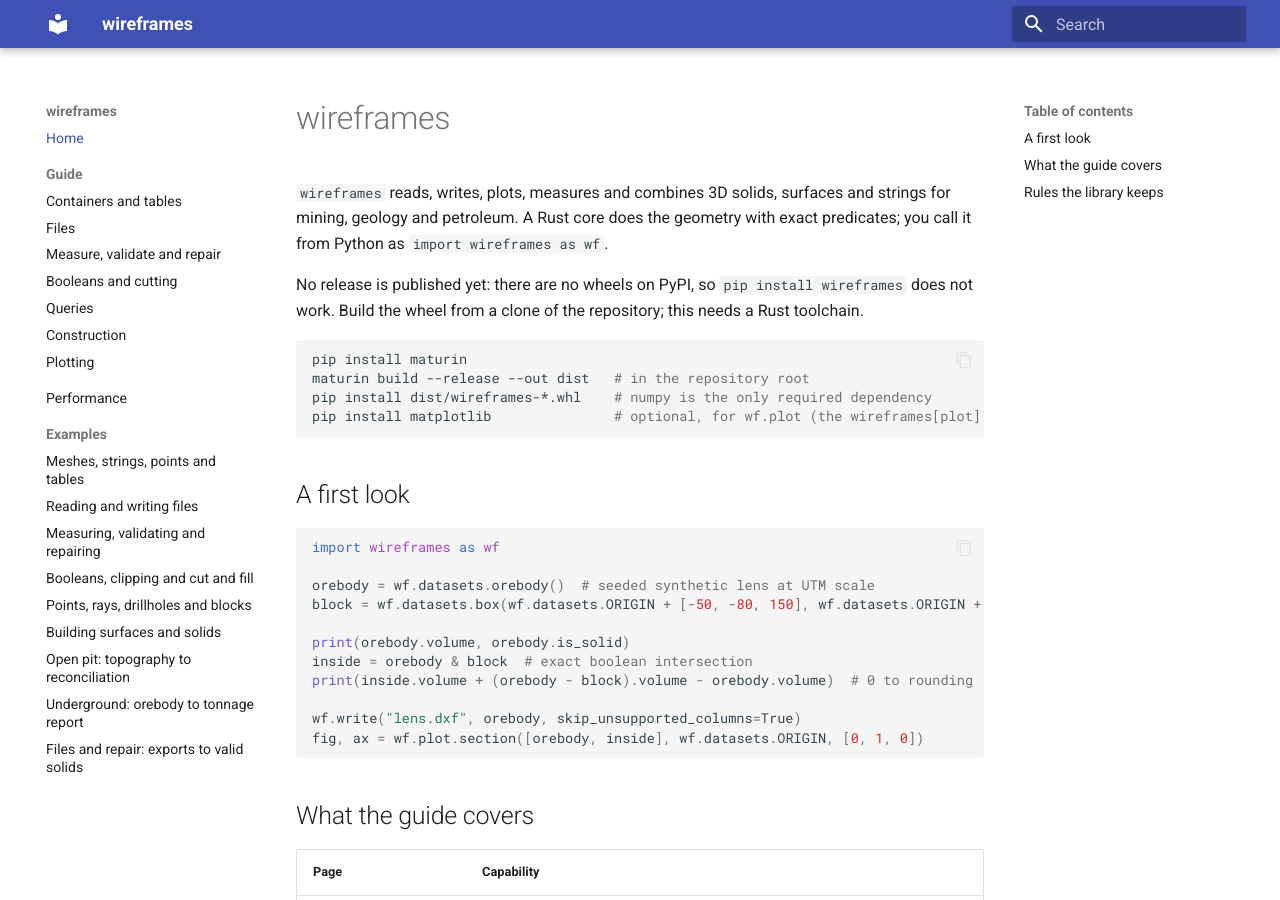
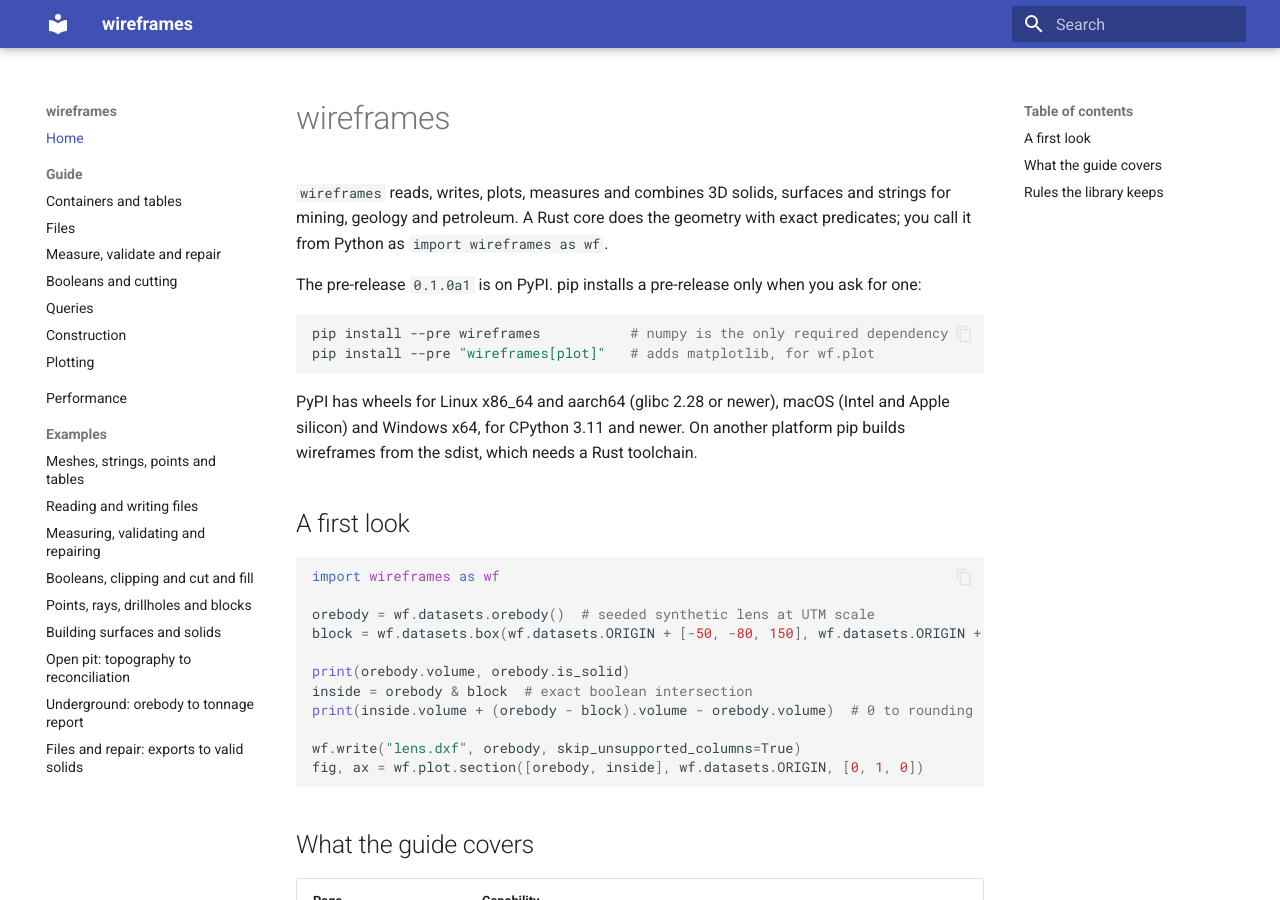
Before and after one commit to cratongen/wireframes, an MkDocs documentation site: the page built from docs/index.md, in a window 1280 px wide and 900 px high. Built offline with MkDocs 1.6.1 and Material for MkDocs 9.7.7, drawn with Linux system fonts in a browser that asks for light colours.

Commit message:
chore(release): set the version to 0.1.0a1
Cargo spells the pre-release 0.1.0-alpha.1; __version__ reports the Python
form. The README and the docs home page give the pip command, and the
README link to the performance page is absolute so it works on PyPI.

````diff
--- a/Cargo.toml
+++ b/Cargo.toml
@@ -3,7 +3,7 @@ members = ["crates/*"]
 resolver = "3"
 
 [workspace.package]
-version = "0.1.0"
+version = "0.1.0-alpha.1"
 edition = "2024"
 rust-version = "1.97"
 license = "MIT"
--- a/docs/index.md
+++ b/docs/index.md
@@ -3,15 +3,16 @@
 `wireframes` reads, writes, plots, measures and combines 3D solids, surfaces and strings for mining, geology and
 petroleum. A Rust core does the geometry with exact predicates; you call it from Python as `import wireframes as wf`.
 
-No release is published yet: there are no wheels on PyPI, so `pip install wireframes` does not work. Build the
-wheel from a clone of the repository; this needs a Rust toolchain.
+The pre-release `0.1.0a1` is on PyPI. pip installs a pre-release only when you ask for one:
 
 ```sh
-pip install maturin
-maturin build --release --out dist   # in the repository root
-pip install dist/wireframes-*.whl    # numpy is the only required dependency
-pip install matplotlib               # optional, for wf.plot (the wireframes[plot] extra)
+pip install --pre wireframes           # numpy is the only required dependency
+pip install --pre "wireframes[plot]"   # adds matplotlib, for wf.plot
 ```
+
+PyPI has wheels for Linux x86_64 and aarch64 (glibc 2.28 or newer), macOS (Intel and Apple silicon) and
+Windows x64, for CPython 3.11 and newer. On another platform pip builds wireframes from the sdist, which needs a
+Rust toolchain.
 
 ## A first look
 
````
Also changed, not shown: CHANGELOG.md (+4 -0 lines), README.md (+8 -6 lines), 2 other files.
